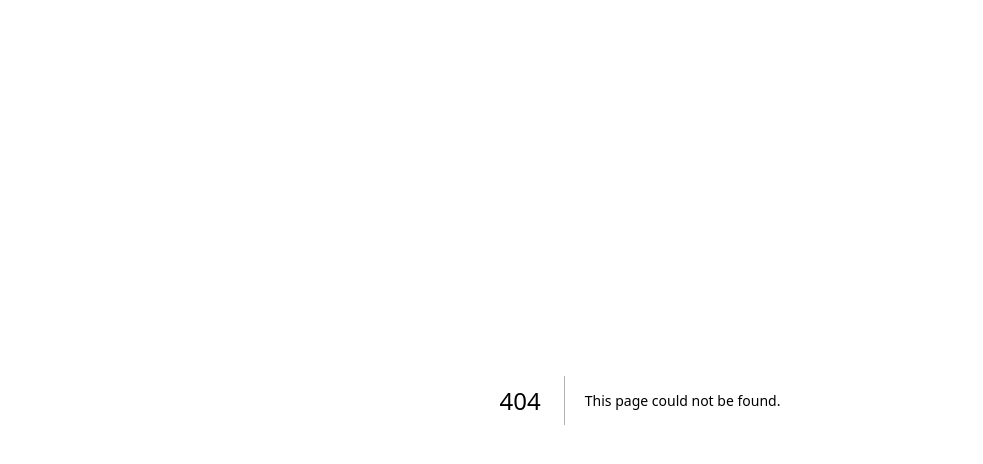
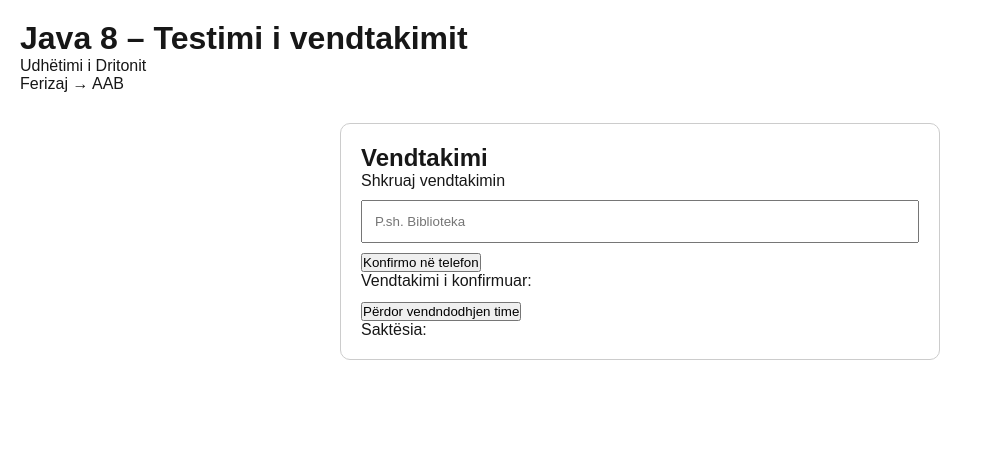
Before and after one commit to valmirasllamniku-bot/rideshare-mobile, a Next.js app in the folder aplikacioni/: page /java-08-test in a window 1280 px wide. Before the commit this address had no page. Shown: the top 464 px of the page, without its empty margins (0-983 px from the left). Built offline with nearby package versions, Linux system fonts and the light colour scheme.

Commit message:
Update Ndërtimtari app

```diff
--- /dev/null
+++ b/aplikacioni/src/app/java-08-test/page.tsx
@@ -0,0 +1,14 @@
+import Vendtakimi from "@/components/Vendtakimi";
+
+export default function Java08Test() {
+  return (
+    <main style={{ padding: "20px" }}>
+      <h1>Java 8 – Testimi i vendtakimit</h1>
+
+      <p>Udhëtimi i Dritonit</p>
+      <p>Ferizaj → AAB</p>
+
+      <Vendtakimi />
+    </main>
+  );
+}
--- a/aplikacioni/src/app/udhetimi/[id]/page.tsx
+++ b/aplikacioni/src/app/udhetimi/[id]/page.tsx
@@ -1,6 +1,7 @@
 import Link from "next/link";
 import { notFound } from "next/navigation";
 import { gjejProjektin } from "@/lib/udhetimet";
+import Vendtakimi from "@/components/Vendtakimi";
 
 export const dynamic = "force-dynamic";
 
@@ -17,12 +18,15 @@ export default async function ProjektiDetajet({
   }
 
   return (
-    <main>
+    <main style={{ padding: "30px" }}>
       <h1>{projekti.emri}</h1>
       <p>Lokacioni: {projekti.lokacioni}</p>
       <p>Çmimi: {projekti.cmimi}</p>
       <p>Vendet: {projekti.vende}</p>
       <p>{projekti.pershkrimi}</p>
+
+      <Vendtakimi />
+
       <Link href={`/udhetimi/${projekti.id}/kerkesa`}>
         Kërko ofertë
       </Link>
--- /dev/null
+++ b/aplikacioni/src/components/Vendtakimi.tsx
@@ -0,0 +1,159 @@
+"use client";
+
+import { useState } from "react";
+
+type Gjendja = "idle" | "loading" | "success" | "denied" | "timeout" | "unavailable";
+
+export default function Vendtakimi() {
+  const [teksti, setTeksti] = useState("");
+  const [vendtakimi, setVendtakimi] = useState("");
+  const [gabim, setGabim] = useState("");
+  const [gjendja, setGjendja] = useState<Gjendja>("idle");
+  const [saktesia, setSaktesia] = useState("");
+
+  function konfirmoVendtakimin() {
+    const vlera = teksti.trim();
+
+    if (!vlera) {
+      setGabim("Shkruaj vendtakimin para konfirmimit.");
+      return;
+    }
+
+    setGabim("");
+    setVendtakimi(vlera);
+  }
+
+  function kurMerretPozicioni(position: GeolocationPosition) {
+    setSaktesia(`${Math.round(position.coords.accuracy)} m`);
+    setGjendja("success");
+  }
+
+  function kurDeshtonLeximi(error: GeolocationPositionError) {
+    setSaktesia("");
+
+    if (error.code === 1) {
+      setGjendja("denied");
+    } else if (error.code === 3) {
+      setGjendja("timeout");
+    } else {
+      setGjendja("unavailable");
+    }
+  }
+
+  function kerkoVendndodhjen() {
+    setGabim("");
+    setSaktesia("");
+
+    if (
+      typeof navigator === "undefined" ||
+      !navigator.geolocation
+    ) {
+      setGjendja("unavailable");
+      return;
+    }
+
+    setGjendja("loading");
+
+    navigator.geolocation.getCurrentPosition(
+      kurMerretPozicioni,
+      kurDeshtonLeximi,
+      { timeout: 10000 }
+    );
+  }
+
+  let mesazhi = "";
+
+  if (gjendja === "loading") {
+    mesazhi = "Po kërkojmë vendndodhjen...";
+  } else if (gjendja === "success") {
+    mesazhi = "Pozicioni u mor.";
+  } else if (gjendja === "denied") {
+    mesazhi = "Leja u refuzua. Shkruaj vendtakimin vetë.";
+  } else if (gjendja === "timeout") {
+    mesazhi = "Koha mbaroi. Provo sërish ose shkruaj vendtakimin vetë.";
+  } else if (gjendja === "unavailable") {
+    mesazhi = "Vendndodhja nuk është e disponueshme. Shkruaj vendtakimin vetë.";
+  }
+
+  return (
+    <section
+      style={{
+        maxWidth: "600px",
+        margin: "30px auto",
+        padding: "20px",
+        border: "1px solid #ccc",
+        borderRadius: "10px",
+      }}
+    >
+      <h2>Vendtakimi</h2>
+
+      <label htmlFor="meeting-input">
+        Shkruaj vendtakimin
+      </label>
+
+      <input
+        id="meeting-input"
+        data-testid="meeting-input"
+        type="text"
+        value={teksti}
+        onChange={(e) => setTeksti(e.target.value)}
+        placeholder="P.sh. Biblioteka"
+        style={{
+          display: "block",
+          width: "100%",
+          padding: "12px",
+          margin: "10px 0",
+          boxSizing: "border-box",
+        }}
+      />
+
+      <button
+        type="button"
+        data-testid="confirm-meeting"
+        onClick={konfirmoVendtakimin}
+      >
+        Konfirmo në telefon
+      </button>
+
+      <p data-testid="meeting-error" role="alert">
+        {gabim}
+      </p>
+
+      <p>
+        Vendtakimi i konfirmuar:
+        {" "}
+        <strong data-testid="confirmed-meeting">
+          {vendtakimi}
+        </strong>
+      </p>
+
+      <button
+        type="button"
+        data-testid="locate-me"
+        onClick={kerkoVendndodhjen}
+        disabled={gjendja === "loading"}
+        style={{ marginTop: "12px" }}
+      >
+        {gjendja === "loading"
+          ? "Duke kërkuar..."
+          : "Përdor vendndodhjen time"}
+      </button>
+
+      <p
+        data-testid="location-status"
+        data-state={gjendja}
+        role="status"
+      >
+        {mesazhi}
+      </p>
+
+      <p>
+        Saktësia:
+        {" "}
+        <strong data-testid="location-accuracy">
+          {saktesia}
+        </strong>
+      </p>
+    </section>
+  );
+}
```
Also changed, not shown: aplikacioni/src/app/projekti/[id]/page.tsx (+8 -8 lines), 2 other files (tests, documents, lock files or other folders).
